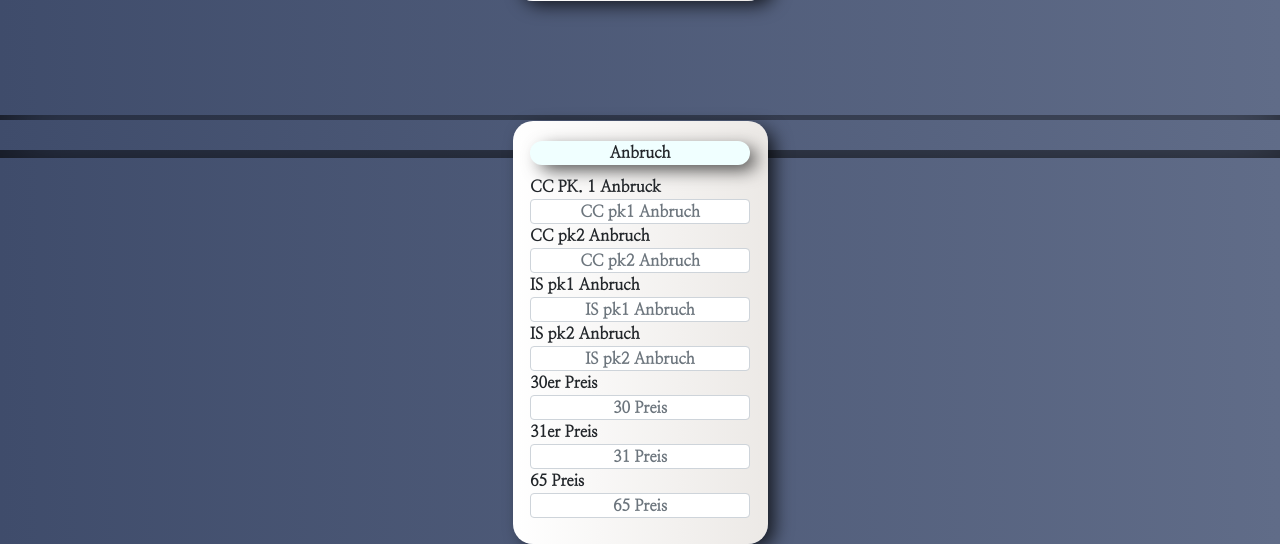
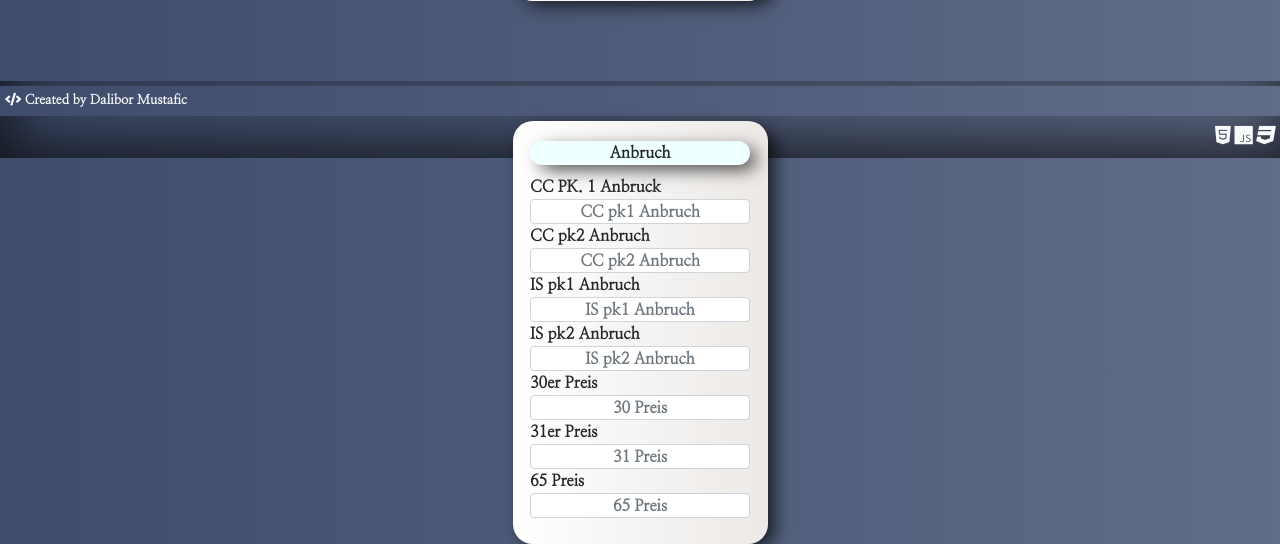
Before and after one commit to DaliborMustafic/DaliborMustafic.github.io, a PHP site: page /PreiseKalk/index.html in a window 1280 px wide. Shown: the part 642-1186 px from the top of the page. Run offline with PHP 8.4, Linux system fonts and the light colour scheme; some libraries are stand-ins or nearby versions.

Commit message:
update 17.12.2018 08:23

```diff
--- a/PreiseKalk/css.css
+++ b/PreiseKalk/css.css
@@ -121,7 +121,8 @@
 
    	color: #f8f9fa;
     padding-top: 5px;
-    text-align: center;
+
+    text-align: left;
     padding-bottom: 8px;
     position:fixed;
     bottom:0;
@@ -132,7 +133,8 @@
 	box-shadow: inset 9px -15px 59px 3px rgba(0,0,0,0.69);
     }
     .footerDiv{
-
+        padding-top: 5px;
+        padding-left: 5px;
     	font-size:13px;
     	height: 30px;
     	background: #606c88;  /* fallback for old browsers */
@@ -142,3 +144,14 @@
 
 
     }
+
+.footerRight{
+    padding-right: 5px;
+    padding-top: 10px;
+    text-align: right;
+}
+
+.fab{
+
+   font-size: 20px;
+}
--- a/PreiseKalk/index.html
+++ b/PreiseKalk/index.html
@@ -13,7 +13,7 @@
 <body>
 	<div class="container">
 	<nav class="navbar navbar-light bg-light">
-	  <a class="navbar-brand  " href="#">
+	  <a class="navbar-brand  " href="https://www.wedl.com/">
 	  	<div class="wow bounceInDown ">
 
 	  		<i class="fas fa-calculator"></i> Preise Kalkulator
@@ -21,7 +21,7 @@
 
 	  </a>
 
-	  <a href=""><img  class="wow bounceInDown "   data-wow-delay="0.3s"  id="wedl" src="wedl.png"></a>
+	  <a href="https://www.wedl.com/"><img  class="wow bounceInDown "   data-wow-delay="0.3s"  id="wedl" src="wedl.png"></a>
 	</nav>
 	</div>
 
@@ -126,5 +126,11 @@
 
 	</div>
 
+	<div class="footerRight">
+		<i class="fab fa-html5"></i>
+		<i class="fab fa-js"></i>
+		<i class="fab fa-css3"></i>
+	</div>
+
 </footer>
 </html>
```
